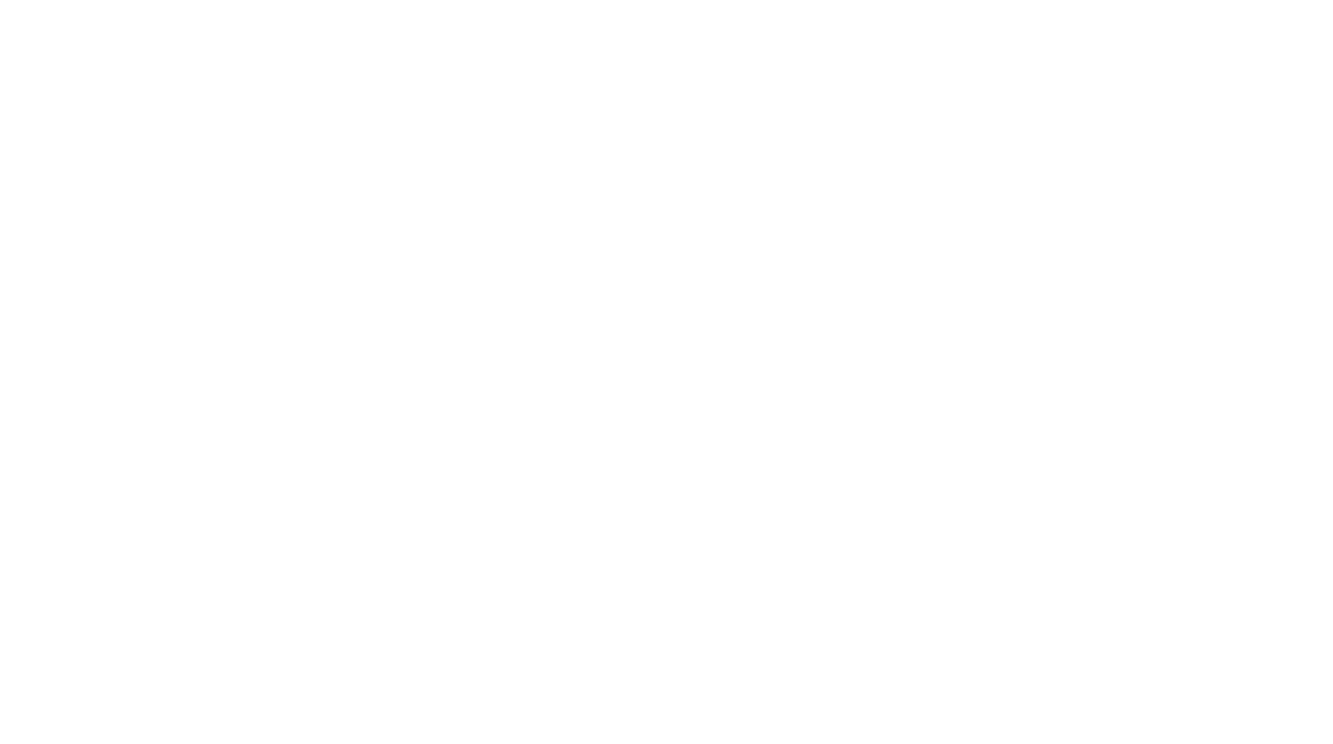
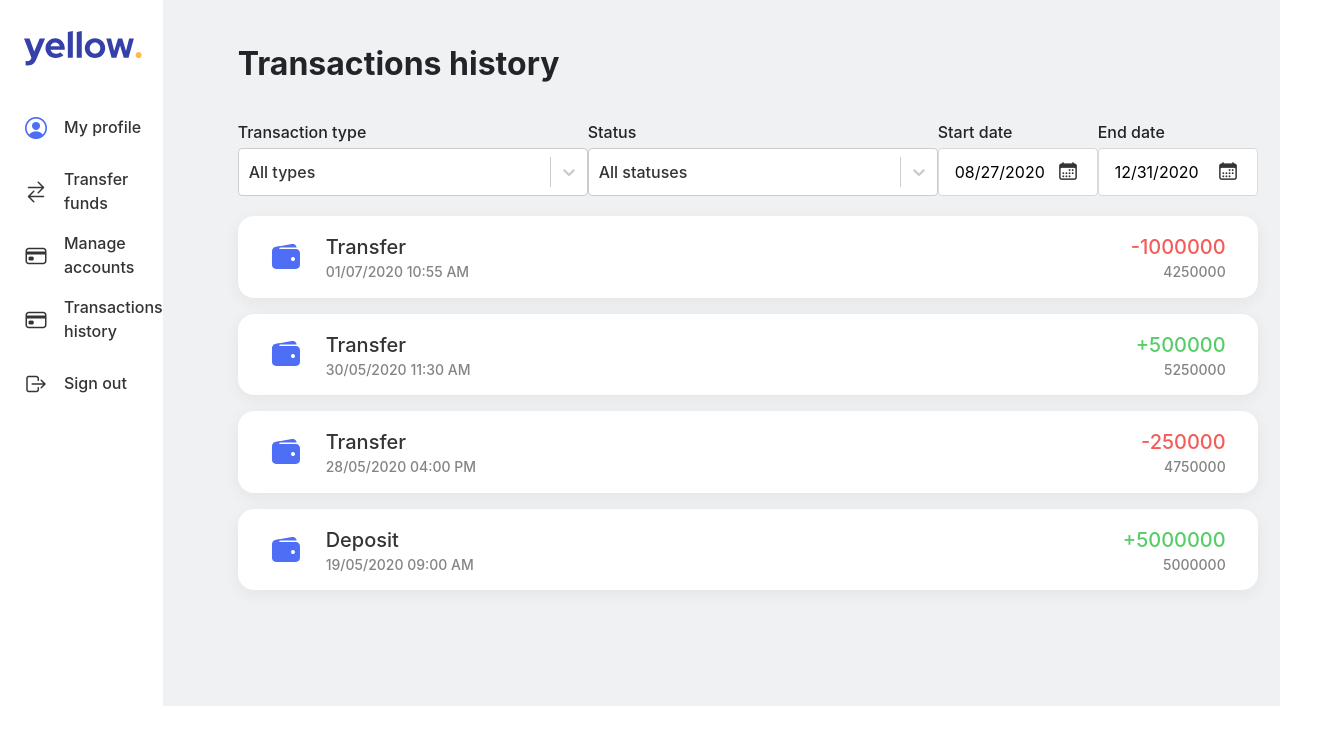
Before and after one commit to zenusnguyen/web2-2020-frontend, a React (Create React App) app: page /history in a window 1280 px wide. Shown: the top 744 px of the page, 1333 px wide, since content can reach past the window. Built offline with nearby package versions, Linux system fonts and the light colour scheme.

Commit message:
added transaction history page

```diff
--- a/src/App.js
+++ b/src/App.js
@@ -6,6 +6,7 @@ import ManageAccountPage from "./containers/MaganerAccountPage";
 import CreateCardPage from "./containers/CreateCardPage";
 import TransferPage from "./containers/TransferPage";
 import AccountDetailPage from "./containers/AccountDetailPage";
+import TransactionHistoryPage from "./containers/TransactionPage";
 import { BrowserRouter as Router, Switch, Route, Link } from "react-router-dom";
 import { useHistory } from "react-router-dom";
 import SideMenu from "./components/SideMenu";
@@ -36,7 +37,6 @@ function App() {
           <Route path="/register">
             <RegisterPage />
           </Route>
-          s
           <Route path="/profile">
             <ProfilePage />
           </Route>
@@ -55,6 +55,9 @@ function App() {
           <Route path="/detail">
             <AccountDetailPage />
           </Route>
+          <Route path="/history">
+            <TransactionHistoryPage />
+          </Route>
         </Switch>
       </Router>
     </div>
--- a/src/components/SideMenu/index.js
+++ b/src/components/SideMenu/index.js
@@ -27,7 +27,7 @@ export default function index() {
       key: 4,
       title: "Transactions history",
       src: "../../assets/card.png",
-      link: "/profile",
+      link: "/history",
     },
     {
       key: 5,
--- /dev/null
+++ b/src/containers/TransactionPage/index.js
@@ -0,0 +1,96 @@
+import React, { Component, useEffect, useState } from "react";
+import TransactionHistoryPage from "./styled";
+import SideMenu from "../../components/SideMenu";
+import HistoryCard from "../../components/HistoryCard";
+import Select from "react-select";
+import DatePicker from "react-datepicker";
+import MyDatePickerStyle from "../../components/DatePicker/styled";
+import Calendar from "../../assets/calendar.png";
+
+
+import * as _ from "lodash";
+export default function TransactionHistory() {
+  // const UserAccount = JSON.parse(localStorage.getItem("userAccount"));
+  // const UserInfor = JSON.parse(localStorage.getItem("userInfo"));
+  const transactionTypes = [
+      { label: "All types", value: 1 },
+      { label: "Transfer", value: 2 },
+      { label: "Deposit", value: 3 },
+  ];
+  const statuses = [
+      { label: "All statuses", value: 1 },
+      { label: "Successful", value: 2 },
+      { label: "Failed", value: 3 },
+    ];
+  const [startDate, setStartDate] = useState(new Date());
+  const [endDate, setEndDate] = useState(new Date("2020/12/31"));
+
+  return (
+    <TransactionHistoryPage>
+      <SideMenu></SideMenu>
+      <div className="containerForm">
+        <p className="pageTitle">Transactions history</p>
+        <span className="filterSection">
+          <div className="selectInput">
+            <p>Transaction type</p>
+            <Select
+              options={transactionTypes}
+              defaultValue={{ label: "All types", value: "1" }}
+            />
+          </div>
+          <div className="selectInput">
+            <p>Status</p>
+            <Select
+              options={statuses}
+              defaultValue={{ label: "All statuses", value: "1" }}
+            />
+          </div>
+          <MyDatePickerStyle>
+            <div>
+              <p>Start date</p>
+              <DatePicker
+                selected={startDate}
+                onChange={(e) => setStartDate(e)}
+              ></DatePicker>
+            </div>
+            <img src={Calendar}></img>
+          </MyDatePickerStyle>
+          <MyDatePickerStyle>
+            <div>
+              <p>End date</p>
+              <DatePicker
+                selected={endDate}
+                onChange={(e) => setEndDate(e)}
+              ></DatePicker>
+            </div>
+            <img src={Calendar}></img>
+          </MyDatePickerStyle>
+        </span>
+        <HistoryCard
+          TransferType="Transfer"
+          Date="01/07/2020 10:55 AM"
+          Amount="-1000000"
+          RemainingBalance="4250000"
+        ></HistoryCard>
+        <HistoryCard
+          TransferType="Transfer"
+          Date="30/05/2020 11:30 AM"
+          Amount="+500000"
+          RemainingBalance="5250000"
+        ></HistoryCard>
+        <HistoryCard
+          TransferType="Transfer"
+          Date="28/05/2020 04:00 PM"
+          Amount="-250000"
+          RemainingBalance="4750000"
+        ></HistoryCard>
+        <HistoryCard
+          TransferType="Deposit"
+          Date="19/05/2020 09:00 AM"
+          Amount="+5000000"
+          RemainingBalance="5000000"
+        ></HistoryCard>
+      </div>
+    </TransactionHistoryPage>
+  );
+}
--- /dev/null
+++ b/src/containers/TransactionPage/styled.js
@@ -0,0 +1,49 @@
+import styled from "styled-components";
+
+const TransactionHistoryPage = styled.div`
+  display: flex;
+  flex-direction: row;
+  background-color: #eff1f2;
+  width: 100%;
+  font-size: 16;
+  font-weight: 500;
+  /* justify-content: flex-start; */
+  .containerForm {
+    padding: 40px 75px 0;
+    display: flex;
+    flex-direction: column;
+
+    min-height: 508px;
+    width: 100%;
+    border-radius: 15px;
+    /* align-items: center; */
+    padding-bottom: 100px;
+    /* justify-content: flex-start; */
+  }
+  .pageTitle {
+    font-size: 32px;
+    font-weight: bold;
+    margin-bottom: 32px;
+  }
+
+  .selectInput {
+    width: 350px;
+    padding-bottom: 20px;
+    p {
+      font-size: 16px;
+      font-weight: 500;
+      margin-bottom: 4px;
+    }
+    input {
+      height: 34px;
+    }
+  }
+
+  .filterSection {
+    display: flex;
+    flex-direction: row;
+    justify-content: space-between;
+  }
+`;
+
+export default TransactionHistoryPage;
```
